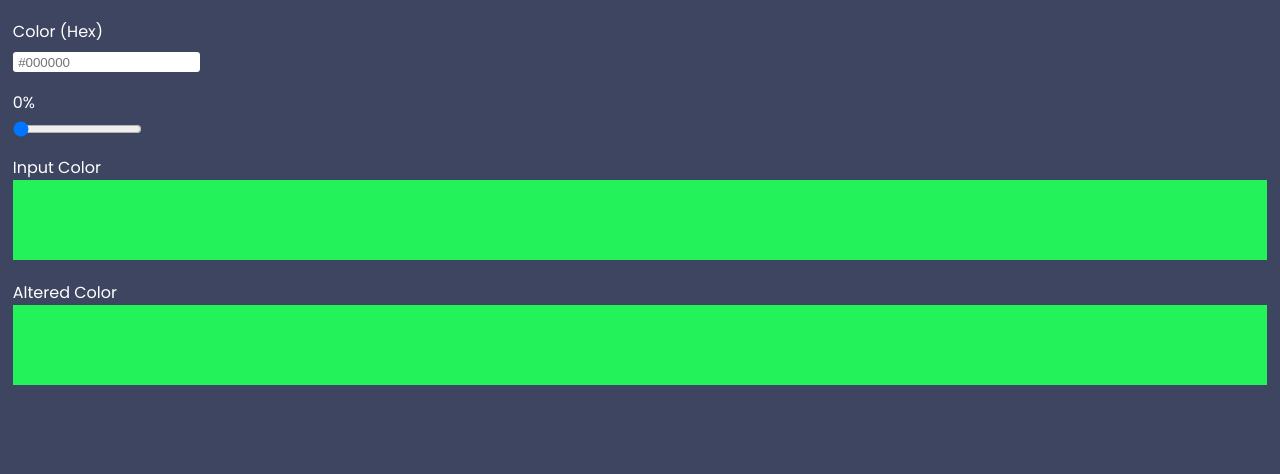
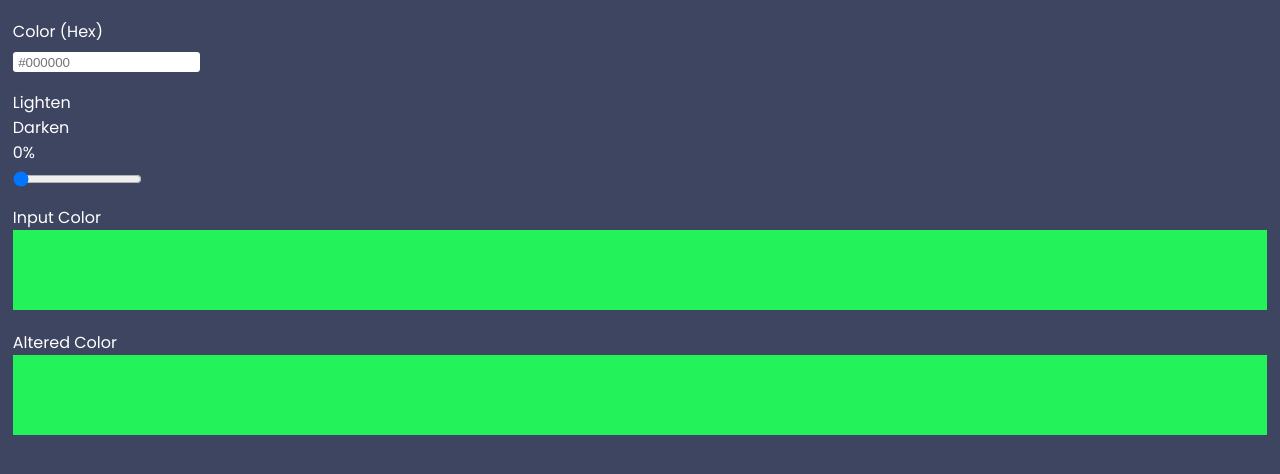
Before and after one commit to Steve-code16/color-tool-with-vanilla-javascript, a plain HTML site: page index.html in a window 1280 px wide. Shown: the part 106-580 px from the top of the page. Drawn offline with Linux system fonts and the light colour scheme.

```diff
--- a/index.html
+++ b/index.html
@@ -12,6 +12,14 @@
       <h1 class="title">Color Lighten/Darken</h1>
       <label for="hex-color">Color (Hex)</label>
       <input type="text" name="hex-color" id="hexInput" placeholder="#000000" />
+
+      <div class="toggle">
+        <p id="lightenText" class="toggle-text">Lighten</p>
+        <div id="toggleBtn">
+          <div class="inner-circle"></div>
+        </div>
+        <p id="darkenText" class="toggle-text">Darken</p>
+      </div>
 
       <label for="slider" id="sliderText">0%</label>
       <input
```
